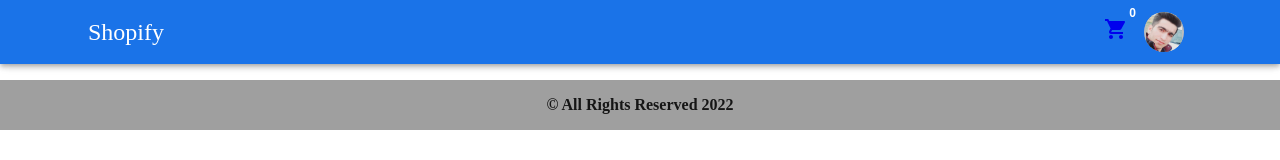
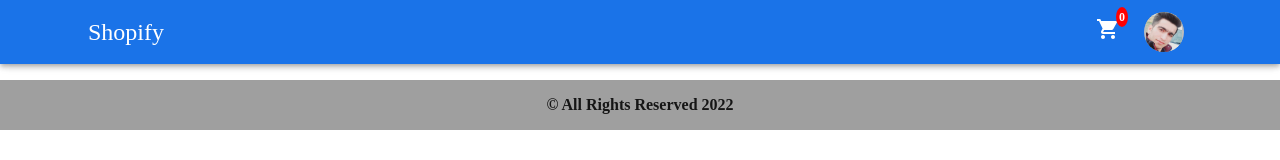
Before and after one commit to mohammadsohrabi2021/shop-market, a React (Create React App) app: page / in a window 1280 px wide. Shown: the top 160 px of the page. Built offline with nearby package versions, Linux system fonts and the light colour scheme; no server answers.

Commit message:
change navbar

```diff
--- a/src/Components/layout/navbar/Navbar.jsx
+++ b/src/Components/layout/navbar/Navbar.jsx
@@ -34,12 +34,12 @@ const Navbar = () => {
                 {"Shopify"}
               </Typography>
             </Link>
-            <Box display={"flex"} flexGrow={1} justifyContent="end">
+            <Box display={"flex"} flexGrow={1} gap={1} justifyContent="end">
               <IconButton className={styles.iconContainer}>
                 <Link to={'/Cart'}>
-                  <ShoppingCartIcon />
+                  <Typography color="#fff"><ShoppingCartIcon /></Typography>
                 </Link>
-                <span>{state.itemsCounter}</span>
+                <Typography bgcolor={'red'} variant="h3">{state.itemsCounter}</Typography>
               </IconButton>
 
               <IconButton>
--- a/src/Components/layout/navbar/Navbar.module.css
+++ b/src/Components/layout/navbar/Navbar.module.css
@@ -4,13 +4,15 @@
 
 
 
-.iconContainer span {
+.iconContainer h3 {
   position: absolute;
-  top: 0;
+  top: 3px;
   right: 0;
   line-height: 18px;
   font-size: 0.75rem;
   text-align: center;
   font-weight: bold;
   color: #fff;
+  border-radius: 50%;
+  padding:1px 3px;
 }
```
